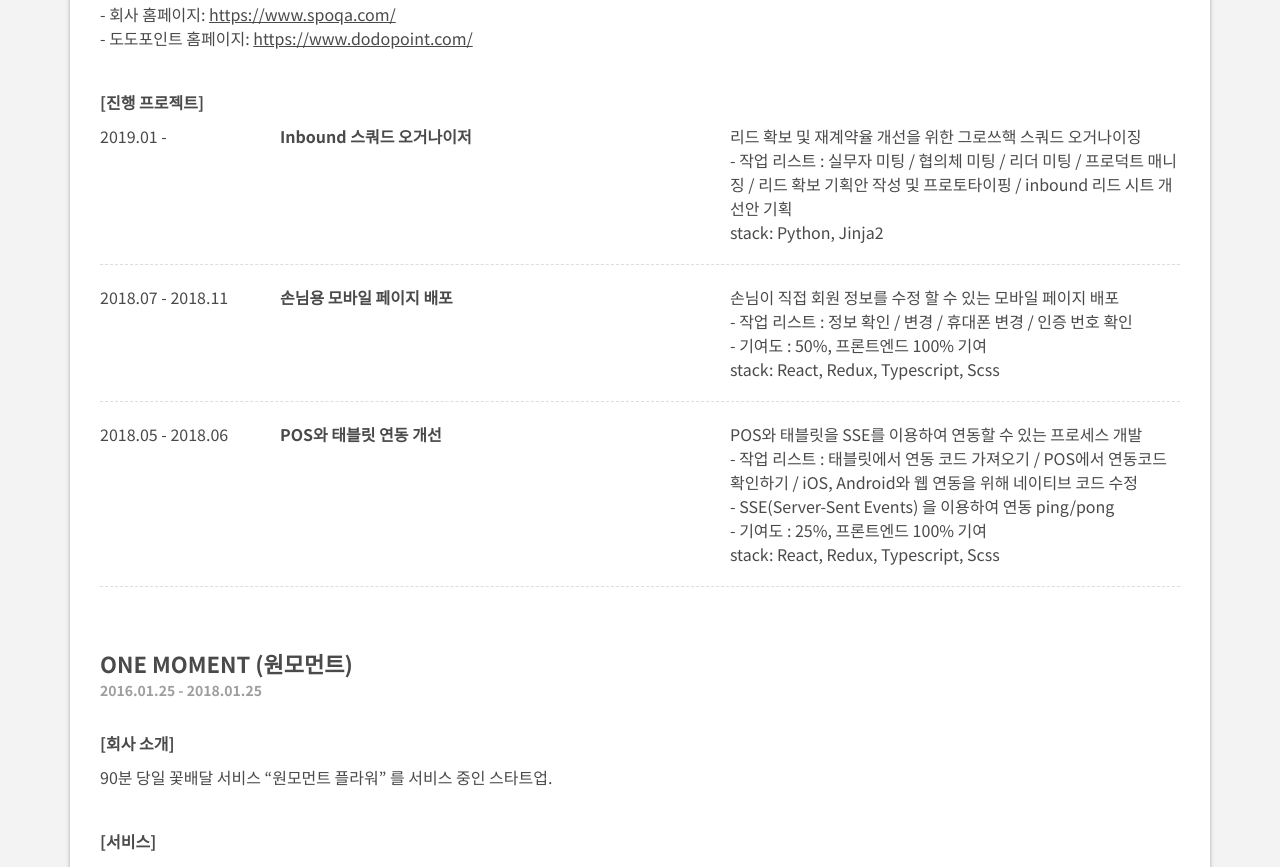
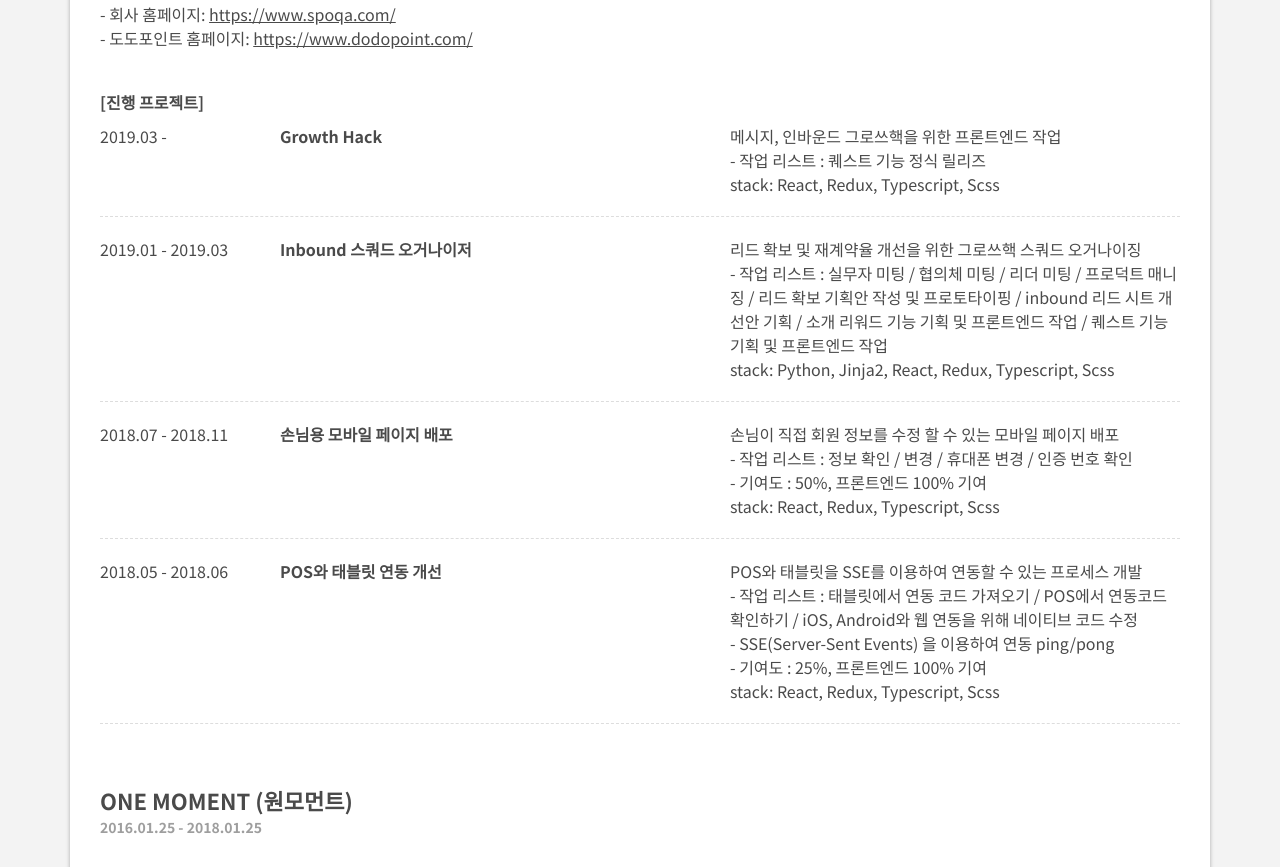
Before and after one commit to KimWooHyun/resume, a Vue app: page / in a window 1280 px wide. Shown: the part 966-1833 px from the top of the page. Built offline with nearby package versions, Linux system fonts and the light colour scheme.

Commit message:
Add contents

```diff
--- a/src/contents.js
+++ b/src/contents.js
@@ -223,12 +223,21 @@ module.exports = {
       'project': {
         'project': [
           {
-            'date': '2019.01 - ',
+            'date': '2019.03 - ',
+            'title': 'Growth Hack',
+            'contents': [
+              '메시지, 인바운드 그로쓰핵을 위한 프론트엔드 작업',
+              '- 작업 리스트 : 퀘스트 기능 정식 릴리즈',
+              'stack: React, Redux, Typescript, Scss'
+            ]
+          },
+          {
+            'date': '2019.01 - 2019.03',
             'title': 'Inbound 스쿼드 오거나이저',
             'contents': [
               '리드 확보 및 재계약율 개선을 위한 그로쓰핵 스쿼드 오거나이징',
-              '- 작업 리스트 : 실무자 미팅 / 협의체 미팅 / 리더 미팅 / 프로덕트 매니징 / 리드 확보 기획안 작성 및 프로토타이핑 / inbound 리드 시트 개선안 기획',
-              'stack: Python, Jinja2'
+              '- 작업 리스트 : 실무자 미팅 / 협의체 미팅 / 리더 미팅 / 프로덕트 매니징 / 리드 확보 기획안 작성 및 프로토타이핑 / inbound 리드 시트 개선안 기획 / 소개 리워드 기능 기획 및 프론트엔드 작업 / 퀘스트 기능 기획 및 프론트엔드 작업',
+              'stack: Python, Jinja2, React, Redux, Typescript, Scss'
             ]
           },
           {
```
Also changed, not shown: 1 other file (tests, documents, lock files or other folders).
